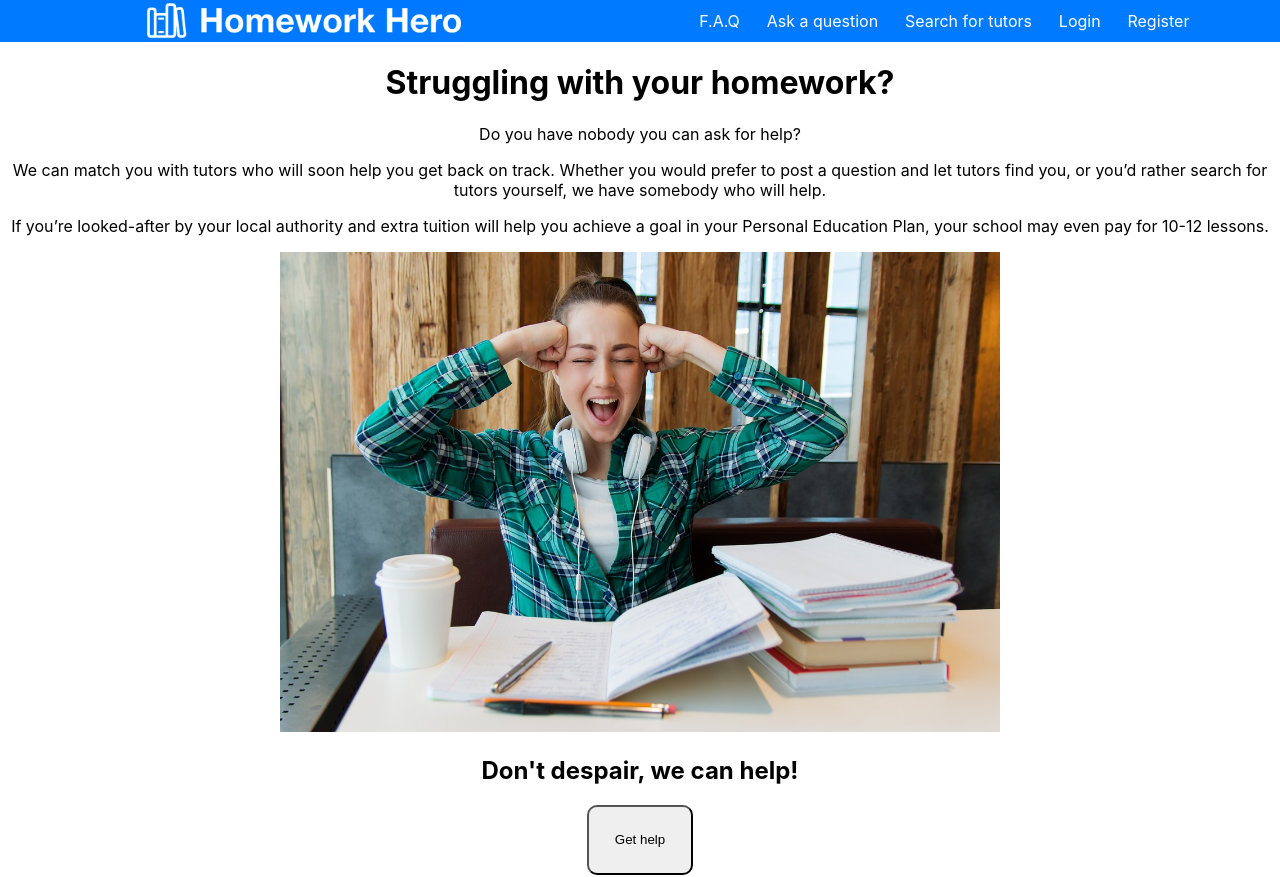
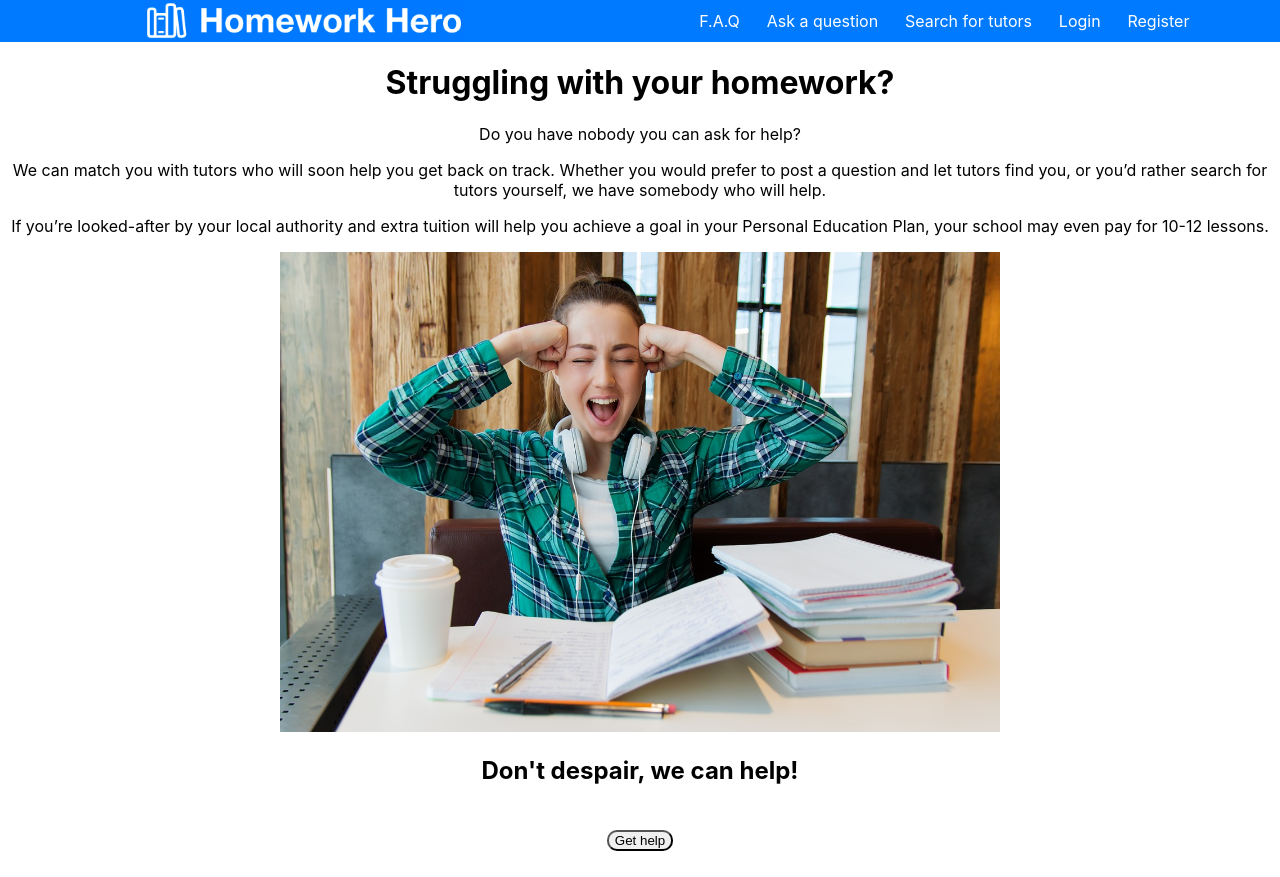
Before and after one commit to edwardsbradbury/homework-hero-ui, a React (Create React App) app: page / in a window 1280 px wide. Built offline with nearby package versions, Linux system fonts and the light colour scheme.

Commit message:
CSS - been using padding where I wanted margin apparently.

```diff
--- a/src/App.css
+++ b/src/App.css
@@ -42,7 +42,7 @@
 
 button, input, select {
   border-radius: 10px;
-  padding: 2% 2% 2% 2%;
+  margin: 2% 2% 2% 2%;
 }
 
 nav {
@@ -61,8 +61,8 @@ ul {
 
 nav li {
   display: inline-block;
-  padding-left: 2%;
-  padding-right: 2%;
+  margin-left: 2%;
+  margin-right: 2%;
   color: #FFFFFF;
 }
 
```
